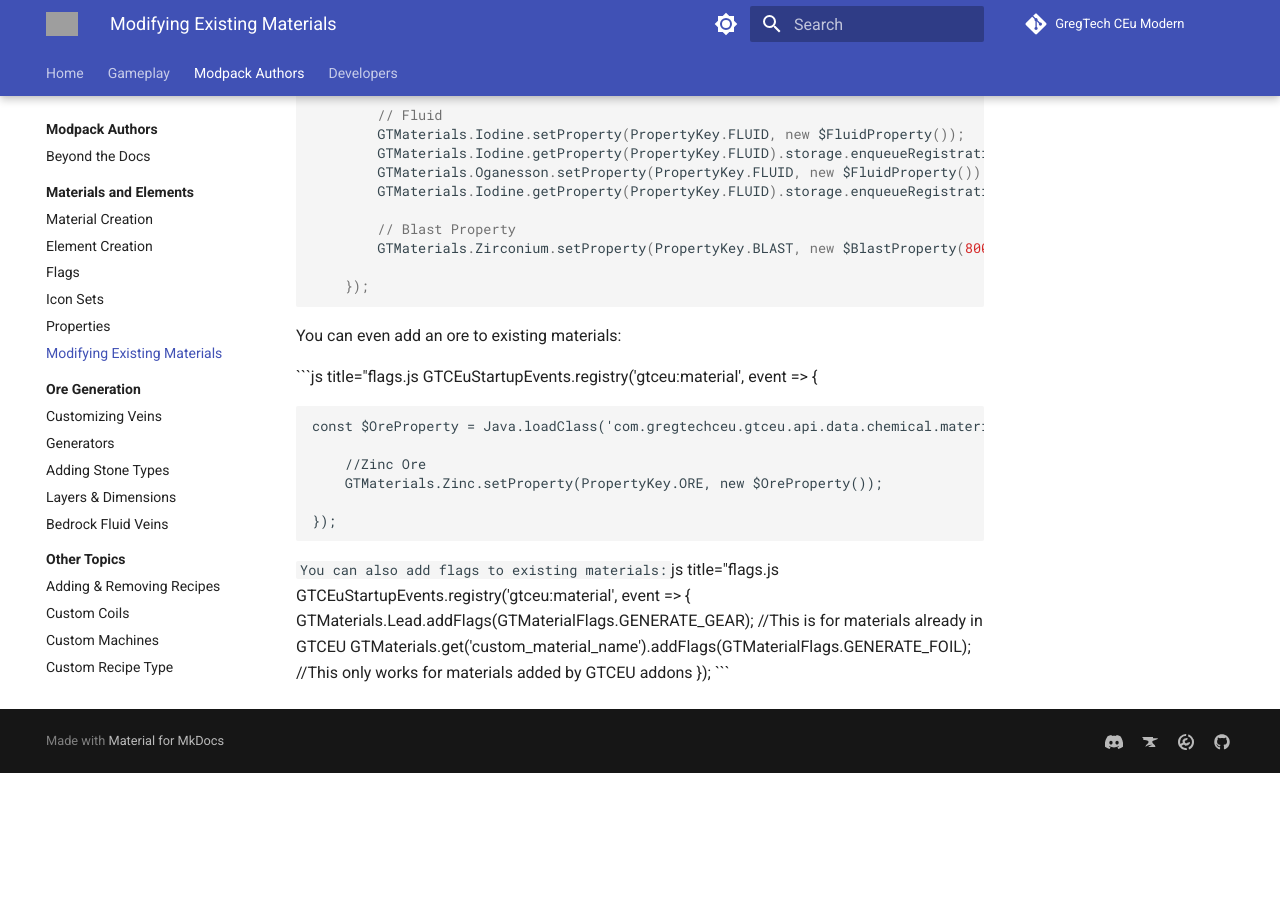
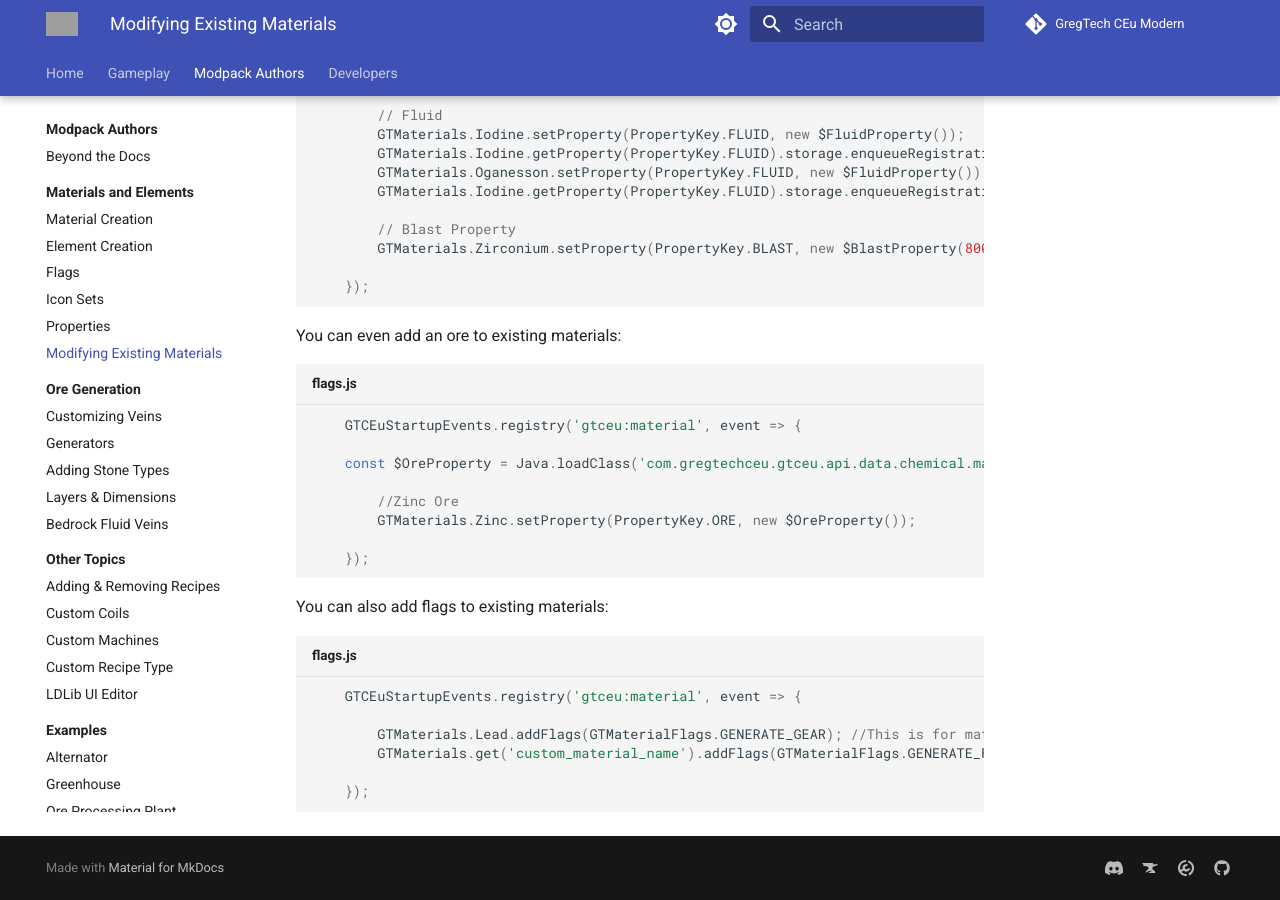
Before and after one commit to GregTechCEu/gtceu-modern-docs, an MkDocs documentation site: the page built from docs/Modpacks/Materials-and-Elements/Modifying-Existing-Materials.md, in a window 1280 px wide and 900 px high, scrolled down 532 px. Built offline with MkDocs 1.6.1 and Material for MkDocs 9.7.7, drawn with Linux system fonts in a browser that asks for light colours; comment, search, counter and statistics services are not loaded; before the commit the page ends 1305 px from its top, so only the background shows below that; grey boxes are pictures that could not be loaded.

Commit message:
Fixed some formattig on code block

````diff
--- a/docs/Modpacks/Materials-and-Elements/Modifying-Existing-Materials.md
+++ b/docs/Modpacks/Materials-and-Elements/Modifying-Existing-Materials.md
@@ -36,7 +36,7 @@
 
 You can even add an ore to existing materials:
 
-```js title="flags.js
+```js title="flags.js"
     GTCEuStartupEvents.registry('gtceu:material', event => {
 
     const $OreProperty = Java.loadClass('com.gregtechceu.gtceu.api.data.chemical.material.properties.OreProperty');
@@ -49,7 +49,7 @@
 
 You can also add flags to existing materials:
 
-```js title="flags.js
+```js title="flags.js"
     GTCEuStartupEvents.registry('gtceu:material', event => {
 
         GTMaterials.Lead.addFlags(GTMaterialFlags.GENERATE_GEAR); //This is for materials already in GTCEU
````
